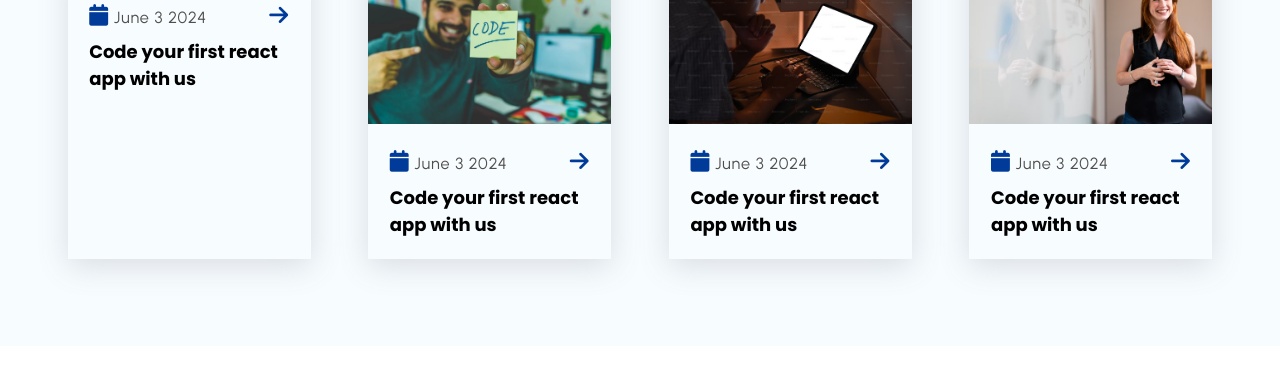
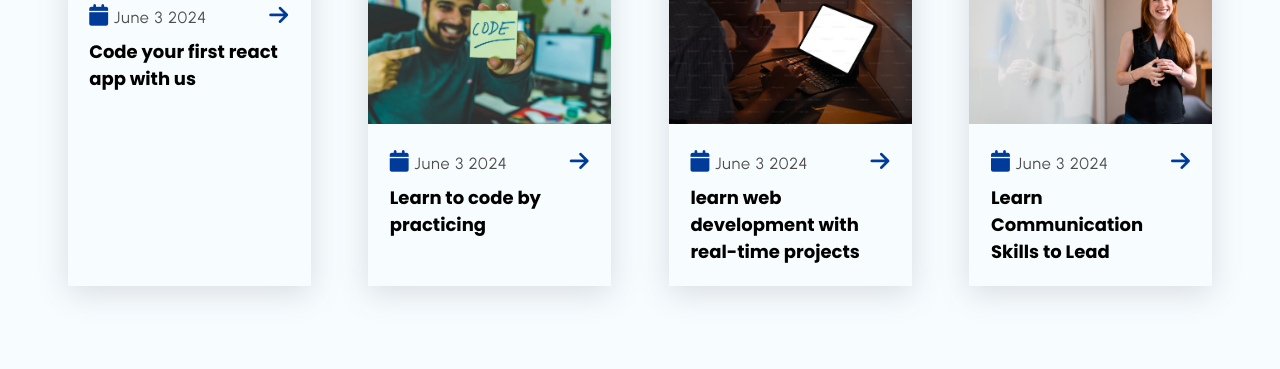
Before and after one commit to DuaaScripts/Eduactional-Website, a plain HTML site: page blog.html in a window 1280 px wide. Shown: the part 431-800 px from the top of the page. Drawn offline with Linux system fonts and the light colour scheme.

Commit message:
Update blog.html

```diff
--- a/blog.html
+++ b/blog.html
@@ -69,7 +69,7 @@
                         <p><i class="fa-calendar fa-solid"></i> June 3 2024</p>
                         <p><i class="fa-solid fa-arrow-right"></i></p>
                     </div>
-                    <h3 class="section-common--title">Code your first react app with us</h3>
+                    <h3 class="section-common--title">Learn to code by practicing</h3>
                 </div>
             </div>
 
@@ -82,7 +82,7 @@
                         <p><i class="fa-calendar fa-solid"></i> June 3 2024</p>
                         <p><i class="fa-solid fa-arrow-right"></i></p>
                     </div>
-                    <h3 class="section-common--title">Code your first react app with us</h3>
+                    <h3 class="section-common--title">learn web development with real-time projects</h3>
                 </div>
             </div>
             <div class="blog">
@@ -94,7 +94,7 @@
                         <p><i class="fa-calendar fa-solid"></i> June 3 2024</p>
                         <p><i class="fa-solid fa-arrow-right"></i></p>
                     </div>
-                    <h3 class="section-common--title">Code your first react app with us</h3>
+                    <h3 class="section-common--title">Learn Communication Skills to Lead </h3>
                 </div>
             </div>
         </div>
```
